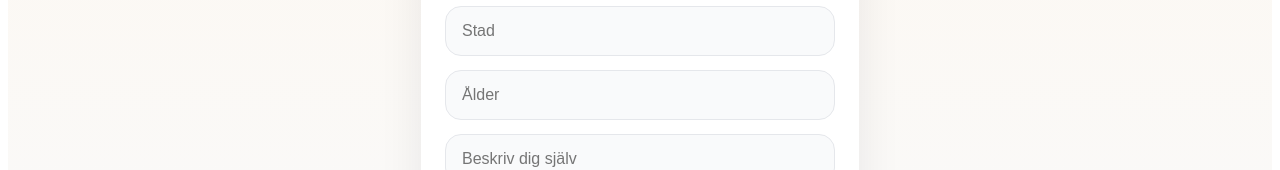
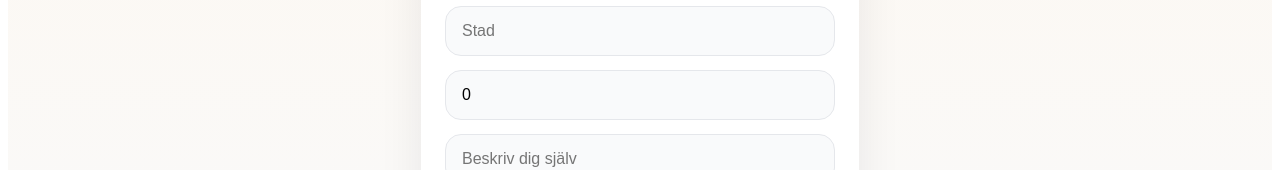
Before and after one commit to natta1995/MyFindFriends, a React (Vite) app: page /register in a window 1280 px wide. Shown: the part 446-616 px from the top of the page. Built offline with nearby package versions, Linux system fonts and the light colour scheme.

Commit message:
fixed issues

```diff
--- a/src/Pages/Register.jsx
+++ b/src/Pages/Register.jsx
@@ -12,7 +12,7 @@ const Register = () => {
 const [fullname, setFullname] = useState("");
 const [city, setCity] = useState("");
 const [bio, setBio] = useState("");
-const [age, setAge] = useState("");
+const [age, setAge] = useState(0);
 const [ageSpan, setAgeSpan] = useState([0, 0]);
 const [lonely, setLonely] = useState(false);
 const [interests, setInterests] = useState([]);
```
